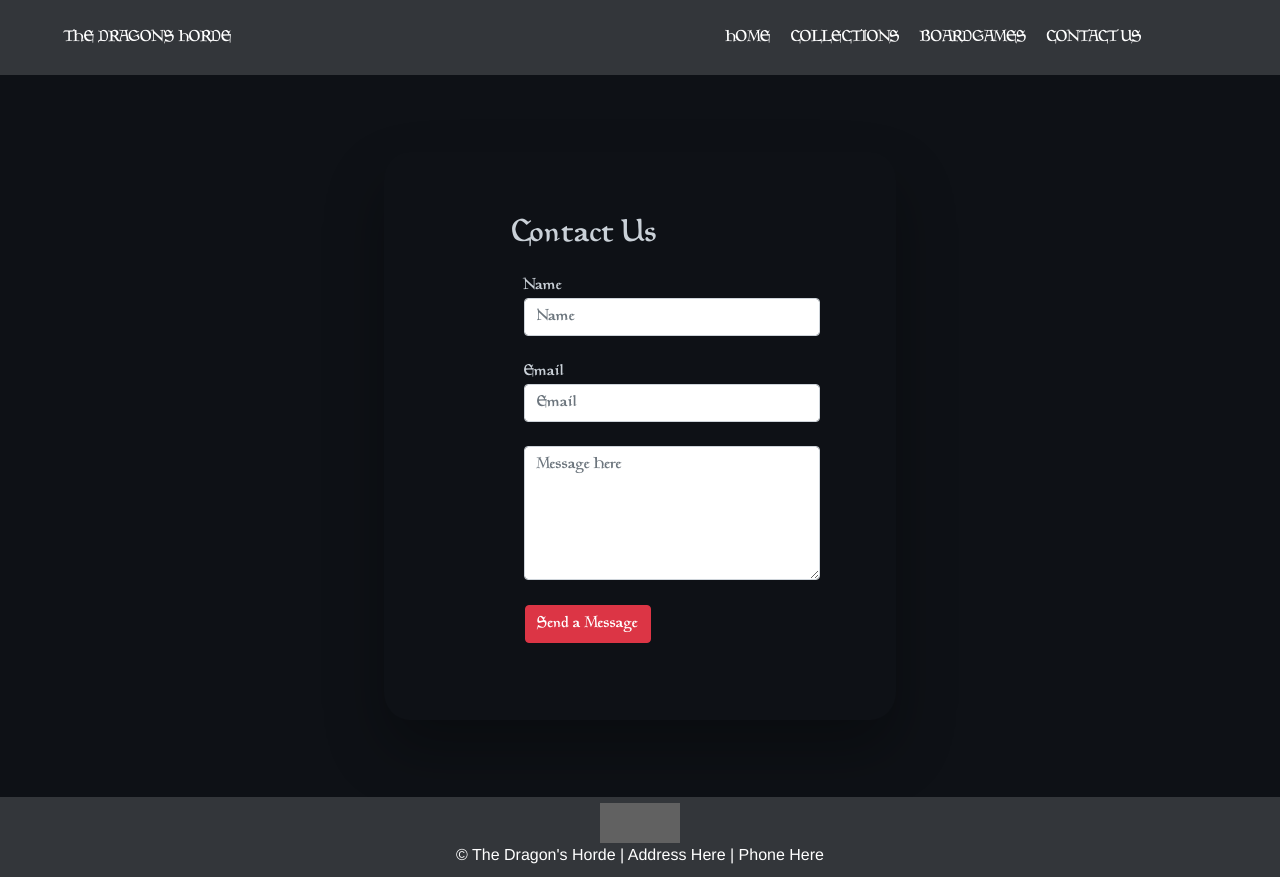
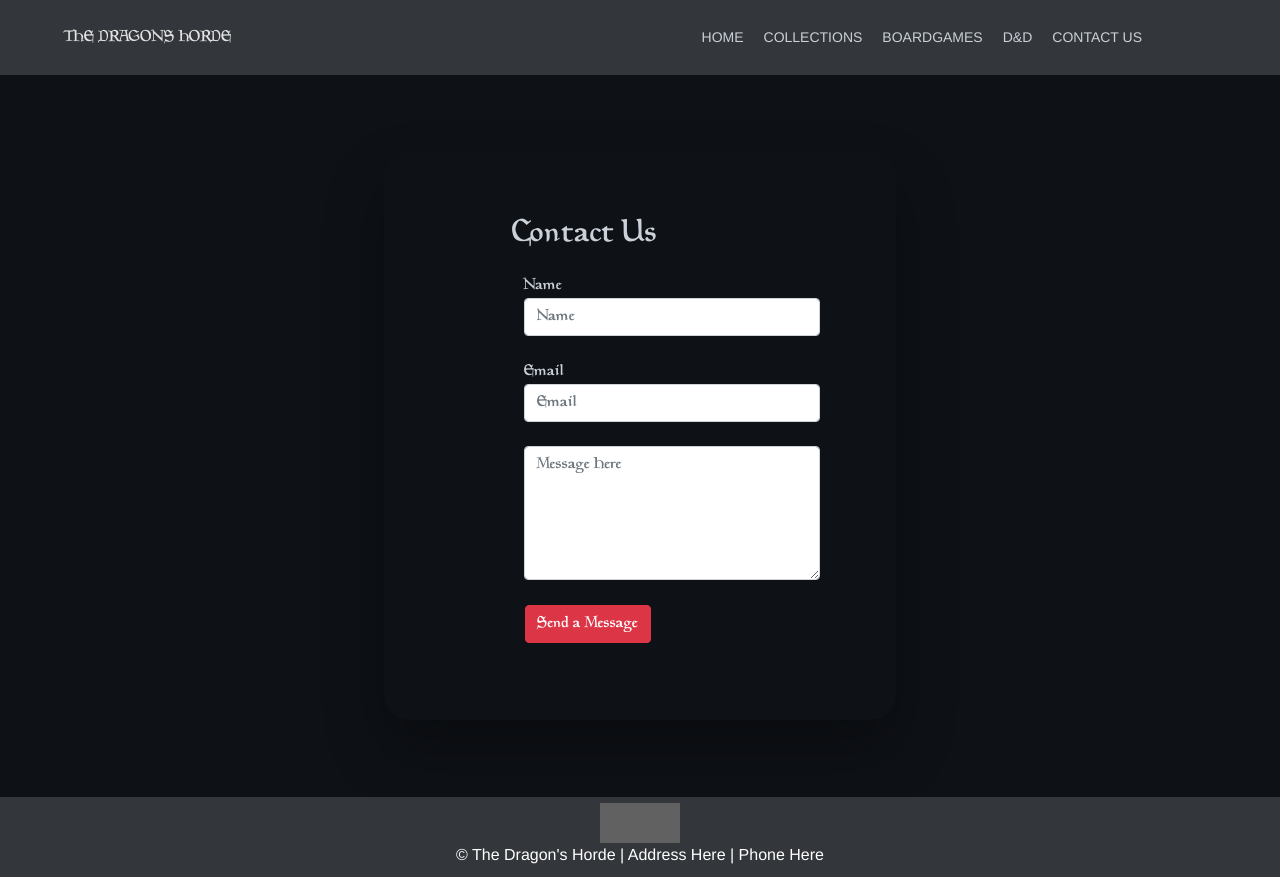
Before and after one commit to NikkiHmltn/dragonshorde, a React (Create React App) app: page /contact in a window 1280 px wide. Built offline with nearby package versions, Linux system fonts and the light colour scheme; grey boxes are pictures that could not be loaded.

Commit message:
added page for dnd section and cleaned up the nav a bit

```diff
--- a/src/Components/NavBar.js
+++ b/src/Components/NavBar.js
@@ -12,6 +12,7 @@ function NavBar() {
                     <NavLink id="nav-item" exact to="/welcome">HOME</NavLink>
                     <NavLink id="nav-item" to="/collections">COLLECTIONS</NavLink>
                     <NavLink id="nav-item" to="/boardgames">BOARDGAMES</NavLink>
+                    <NavLink id="nav-item" to="/dnd">D&D</NavLink>
                     <NavLink id="nav-item" to="/contact">CONTACT US</NavLink>
                 </div>
 
--- a/src/Components/css/NavBar.css
+++ b/src/Components/css/NavBar.css
@@ -5,7 +5,7 @@
 
 .navbar {
     background-color: rgb(51, 54, 58);
-    color: white;
+    color: rgb(226, 226, 226);
     height: 75px;
     display: flex;
     align-items: center;
@@ -20,11 +20,12 @@
 
 .nav-items {
     margin-right: 10%;
-    font-family: "Magic";
+    font-family: Helvetica, sans-serif;
+    font-size: 14px;
 }
 
 .nav-items > #nav-item{
-    color: white;
+    color: rgb(202,209,216);
     text-decoration: none;
     padding: 10px;
 }
```
Also changed, not shown: src/Components/Dnd.js (added, +11 -0 lines).
